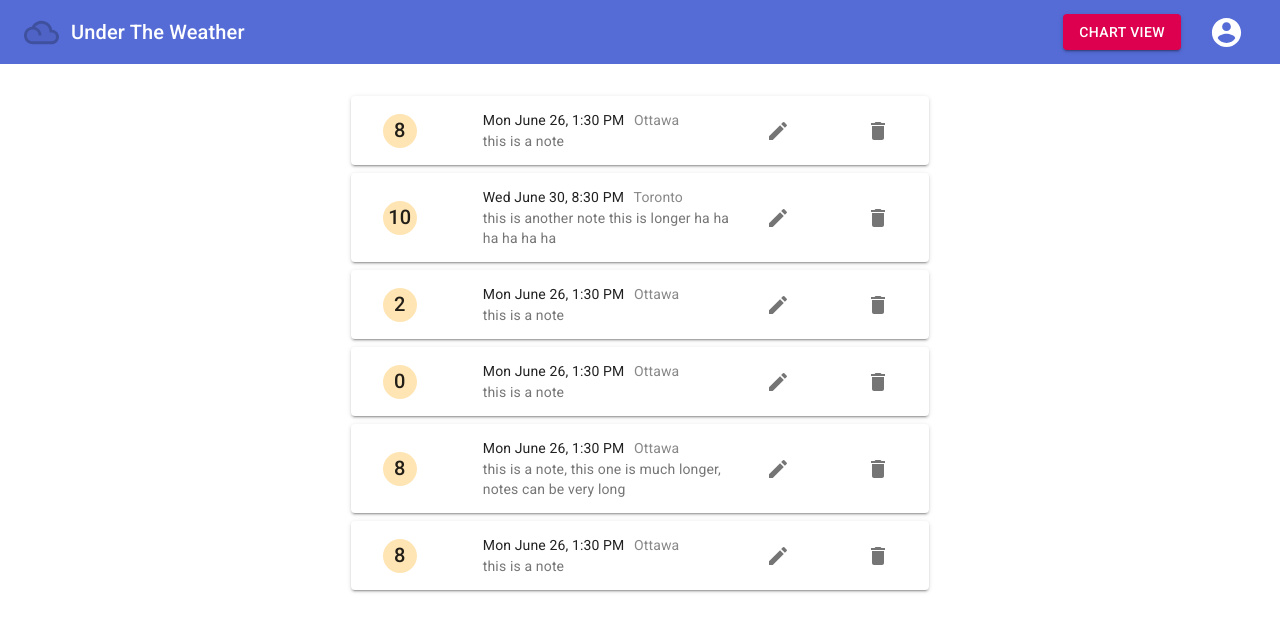
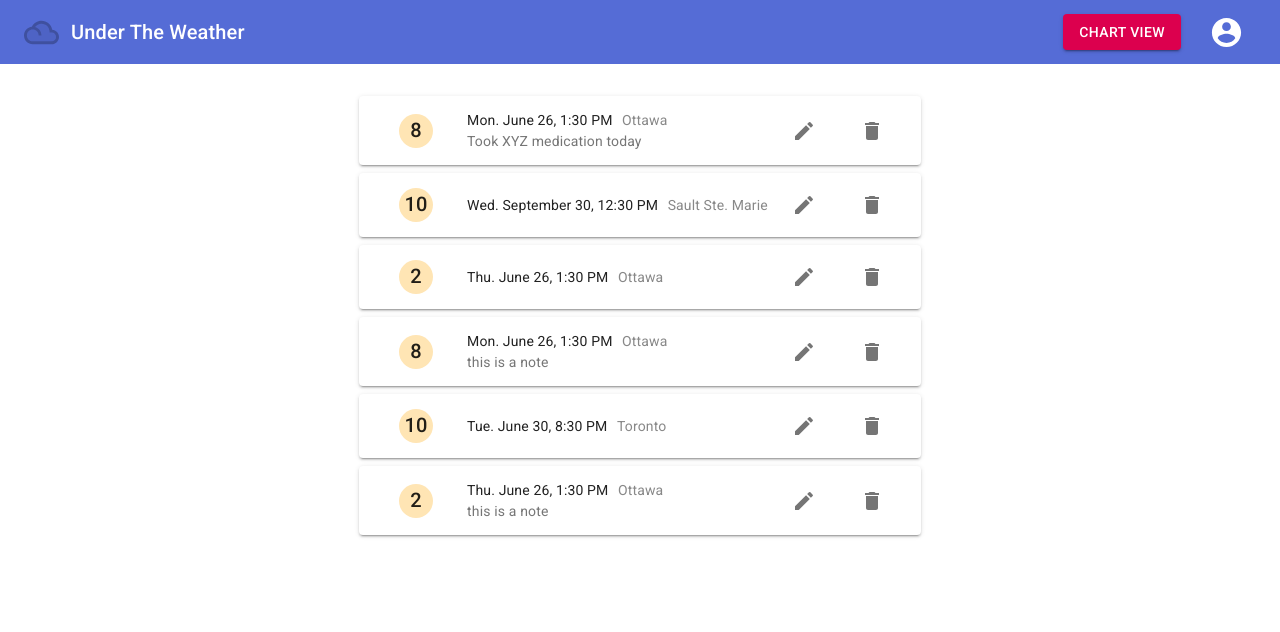
Before and after one commit to robinwakeman/under-the-weather, a Next.js app: page /app/listView in a window 1280 px wide. Shown: the top 632 px of the page. Built offline with nearby package versions, Linux system fonts and the light colour scheme.

Commit message:
more layout changes to listview, added to sample data

```diff
--- a/components/List.js
+++ b/components/List.js
@@ -22,43 +22,49 @@ const entries = [
     {
       location: 'Ottawa',
       rating: 8,
+      date: 'June 26',
+      day: 'Mon',
       time: '1:30 PM',
-      date: 'Mon June 26',
+      notes: 'Took XYZ medication today',
+    },
+    {
+      location: 'Sault Ste. Marie',
+      rating: 10,
+      date: 'September 30',
+      day: 'Wed',
+      time: '12:30 PM',
+      notes: '',
+    },
+    {
+      location: 'Ottawa',
+      rating: 2,
+      date: 'June 26',
+      day: 'Thu',
+      time: '1:30 PM',
+      notes: '',
+    },
+       {
+      location: 'Ottawa',
+      rating: 8,
+      date: 'June 26',
+      day: 'Mon',
+      time: '1:30 PM',
       notes: 'this is a note',
     },
     {
       location: 'Toronto',
       rating: 10,
+      date: 'June 30',
+      day: 'Tue',
       time: '8:30 PM',
-      date: 'Wed June 30',
-      notes: 'this is another note this is longer ha ha ha ha ha ha',
+      notes: '',
     },
     {
       location: 'Ottawa',
       rating: 2,
+      date: 'June 26',
+      day: 'Thu',
       time: '1:30 PM',
-      date: 'Mon June 26',
-      notes: 'this is a note',
-    },
-    {
-      location: 'Ottawa',
-      rating: 0,
-      time: '1:30 PM',
-      date: 'Mon June 26',
-      notes: 'this is a note',
-    },
-    {
-      location: 'Ottawa',
-      rating: 8,
-      time: '1:30 PM',
-      date: 'Mon June 26',
-      notes: 'this is a note, this one is much longer, notes can be very long',
-    },
-{
-      location: 'Ottawa',
-      rating: 8,
-      time: '1:30 PM',
-      date: 'Mon June 26',
       notes: 'this is a note',
     },
 ]
@@ -78,18 +84,22 @@ export default function InteractiveList(props) {
   const classes = useStyles();
 
   const theme = useTheme();
+  // set a breakpoint at sm = 600px width
   const isLessThanSm = useMediaQuery(theme.breakpoints.down('xs'));
 
   return (
-    <div>
     <List>
       {entries.map(entry =>
         <Paper elevation={2}>
-          <Box px={2} my={1}>
+        <Box
+          pl={isLessThanSm ? 1 : 3}
+          pr={2}
+          my={1}
+          >
           <ListItem>
             <Grid container xs={12} alignItems="center" justify="space-between">
 
-                    <Grid item xs={2}>
+                  <Grid item xs={isLessThanSm ? 2 : 1}>
                   <div style={{ width: '34px',
                                 height: '34px',
                                 backgroundColor: '#FFE5B4',
@@ -102,20 +112,22 @@ export default function InteractiveList(props) {
                   </div>
                   </Grid>
 
-                <Grid item xs={6}>
-                  <div>
+              <Grid item xs={isLessThanSm ? 6 : 7}>
+                <Box minWidth={isLessThanSm ? 0 : 360}>
                   <ListItemText
                     primary={
                               <div>
+                                <span>{isLessThanSm ? "": entry.day + ". "}</span>
                                 <span>{entry.date}, {entry.time} </span>
+                                {isLessThanSm ? <br/> : null}
                                 <span style={{color:'#888', paddingLeft: '6px'}}>{entry.location}</span>
                               </div>
                             }
-                      secondary={isLessThanSm ? null : entry.notes }
+                    secondary={isLessThanSm ? null : entry.notes}
                   />
-                  </div>
+                </Box>
               </Grid>
-                <Grid item xs={2}>
+              <Grid item xs={isLessThanSm ? 2 : 1}>
                 <IconButton aria-label="edit" onClick={props.onEdit}>
                   <EditIcon />
                 </IconButton>
@@ -131,6 +143,5 @@ export default function InteractiveList(props) {
         </Paper>
         )}
     </List>
-    </div>
   );
 }
--- a/pages/app/listView.js
+++ b/pages/app/listView.js
@@ -22,12 +22,10 @@ const ListView = () => {
     appBarButtonLink="/app/chartview"
     >
     <Grid container justify="center">
-      <Box maxWidth={600}>
-        <List
-          onEdit={()=>{ setEditDialogOpen(true) }}
-          onDelete={()=>{ setSingleDeleteDialogOpen(true) }}
-          />
-      </Box>
+      <List
+        onEdit={()=>{ setEditDialogOpen(true) }}
+        onDelete={()=>{ setSingleDeleteDialogOpen(true) }}
+        />
     </Grid>
 
     <EntryDialog
```
Lines whose indentation alone changed are shown as unchanged.
